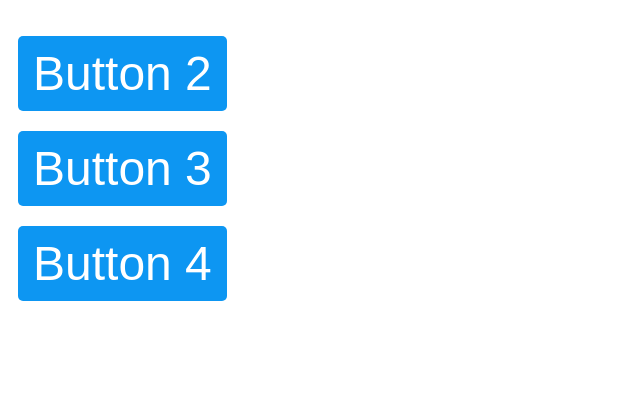
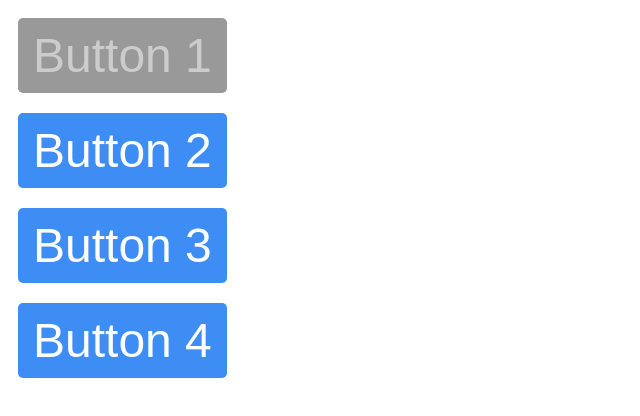
Before and after one commit to m-a-mamun69/Basic_JavaScript, a plain HTML site: page basic_js_bro/index.html in a window 1280 px wide. Both pictures are taken after a click on the button "Button 1". Shown: the whole page, without its empty margins (0-640 px from the left). Drawn offline with Linux system fonts and the light colour scheme.

Commit message:
Doing JS classList property Stuff.

```diff
--- a/basic_js_bro/index.html
+++ b/basic_js_bro/index.html
@@ -219,10 +219,20 @@
 
     <!------ For JS NodeList HTML ------->
 
+    <!--
     <button class="myButton">Button 1</button> <br>
     <button class="myButton">Button 2</button> <br>
     <button class="myButton">Button 3</button> <br>
     <button class="myButton">Button 4</button> <br>
+    -->
+
+    <!------ For JS classList HTML ------->
+    <!-- <button id="myButton">My Button</button>  -->
+    <button class="myButton">Button 1</button> <br>
+    <button class="myButton">Button 2</button> <br>
+    <button class="myButton">Button 3</button> <br>
+    <button class="myButton">Button 4</button> <br>
+
 
 
     <!-- JS Link -->
--- a/basic_js_bro/index_seven.js
+++ b/basic_js_bro/index_seven.js
@@ -9,7 +9,7 @@ NodeList = Static collection of HTML elements by (id, class, element)
                     NodeList won't update to automatically reflect changes.
 */
 
-let buttons = document.querySelectorAll(".myButton");
+// let buttons = document.querySelectorAll(".myButton");
 
 // Add HTML/CSS Properties
 
@@ -51,7 +51,7 @@ buttons = document.querySelectorAll(".myButton");
 console.log(buttons);
 */
 // Remove an Element
-
+/*
 buttons.forEach(button => {
     button.addEventListener("click", event => {
         event.target.remove();
@@ -59,3 +59,77 @@ buttons.forEach(button => {
         console.log(buttons);
     });
 });
+*/
+
+// --------------------- JS classList property ------------------- !
+// Explanation
+/*
+classList = Element property in JavaScript used to interact
+                    with an element's list of classes (CSS classes)
+                    Allows you to make reusable classes for many elements
+                    across your webpage.
+
+// add()
+// remove()
+// toggle(Remove if present, Add if not)
+// replace(oldClass, newClass)
+// contains()
+*/
+
+// const myButton = document.getElementById("myButton");
+
+// myButton.classList.add("enabled");
+// myButton.classList.remove("enabled");
+// myButton.classList.add("hover");
+/*
+//  toggle(Remove if present, Add if not)
+myButton.addEventListener("mouseover", event => {
+    event.target.classList.toggle("hover");
+});
+myButton.addEventListener("mouseout", event => {
+    event.target.classList.toggle("hover");
+});
+*/
+// replace(oldClass, newClass) & contains()
+/*
+myButton.classList.add("enabled");
+
+myButton.addEventListener("click", event => {
+
+    if(event.target.classList.contains("disabled")){
+        event.target.textContent += "🤬";
+    }
+    else{
+        event.target.classList.replace("enabled", "disabled");
+    }
+});
+*/
+
+let buttons = document.querySelectorAll(".myButton");
+
+buttons.forEach(button =>  {
+    button.classList.add("enabled");
+});
+
+buttons.forEach(button =>  {
+    button.addEventListener("mouseover", event => {
+        event.target.classList.toggle("hover");
+    });
+});
+buttons.forEach(button =>  {
+    button.addEventListener("mouseout", event => {
+        event.target.classList.toggle("hover");
+    });
+});
+
+buttons.forEach(button =>  {
+    button.addEventListener("click", event => {
+
+        if(event.target.classList.contains("disabled")){
+            event.target.textContent += "😍";
+        }
+        else{
+            event.target.classList.replace("enabled", "disabled");
+        }
+    });
+});
--- a/basic_js_bro/style.css
+++ b/basic_js_bro/style.css
@@ -1,9 +1,30 @@
 
 
 
+ /* ---------- For JS classList CSS ----------- */
 
- /* ---------- For JS NodeList HTML ----------- */
+ .myButton{
+    border: none;
+    border-radius: 5px;
+    font-size: 3rem;
+    padding: 10px 15px;
+    margin: 10px;
+}
+.enabled{
+    background-color: hsl(214, 90%, 60%);
+    color: white;
+}
+.hover{
+    box-shadow: 0 0 10px hsla(0, 0%, 0%, 0.2);
+    font-weight: bold;
+}
+.disabled{
+    background-color: hsl(0, 0%, 60%);
+    color: hsl(0, 0%, 80%);
+}
 
+ /* ---------- For JS NodeList CSS ----------- */
+/*
 .myButton{
     border: none;
     border-radius: 5px;
@@ -13,7 +34,7 @@
     background-color: hsl(204, 90%, 50%);
     color: white;
 }
-
+*/
 
 
 /* -------- For JS  HIDE and SHOW HTML --------- */
```
